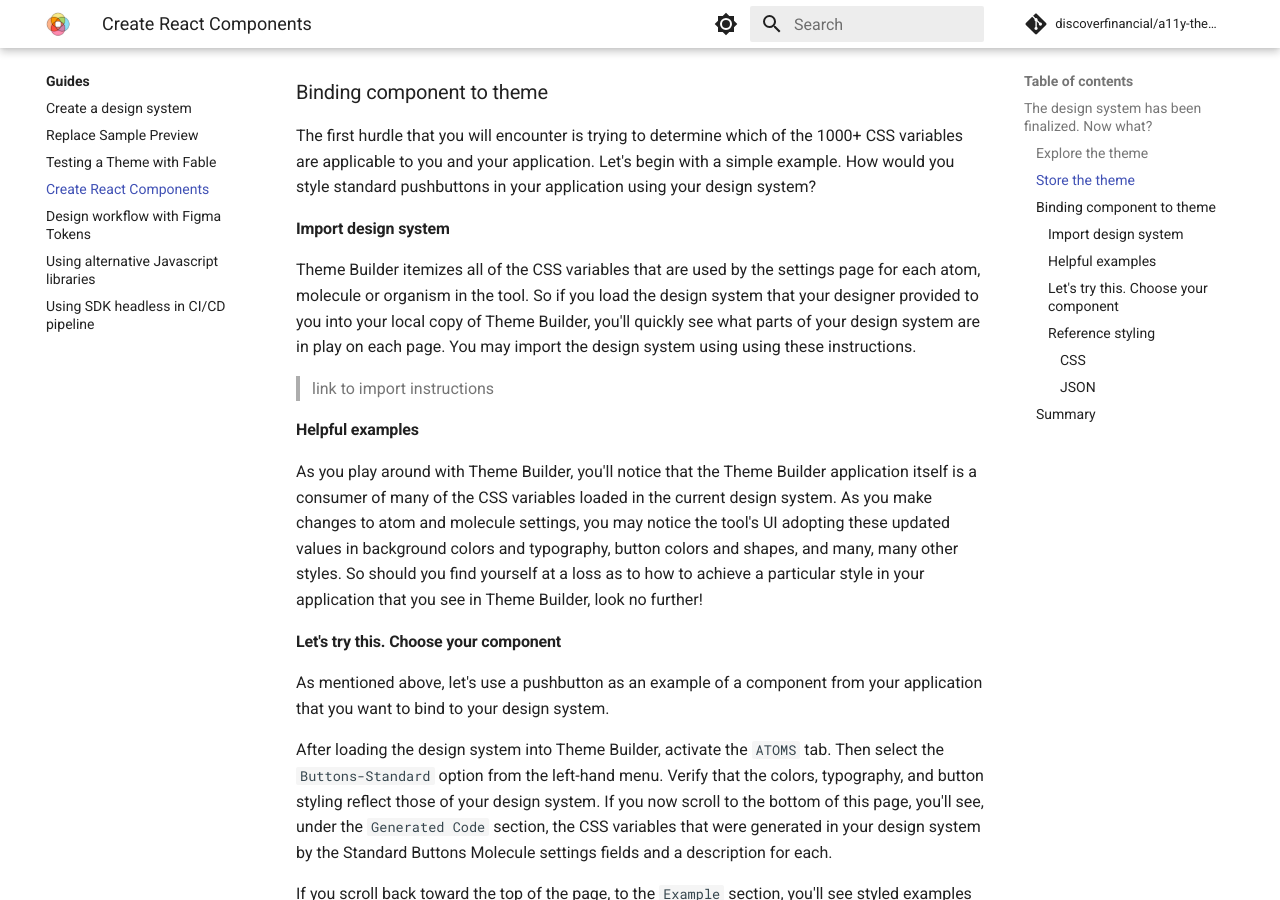
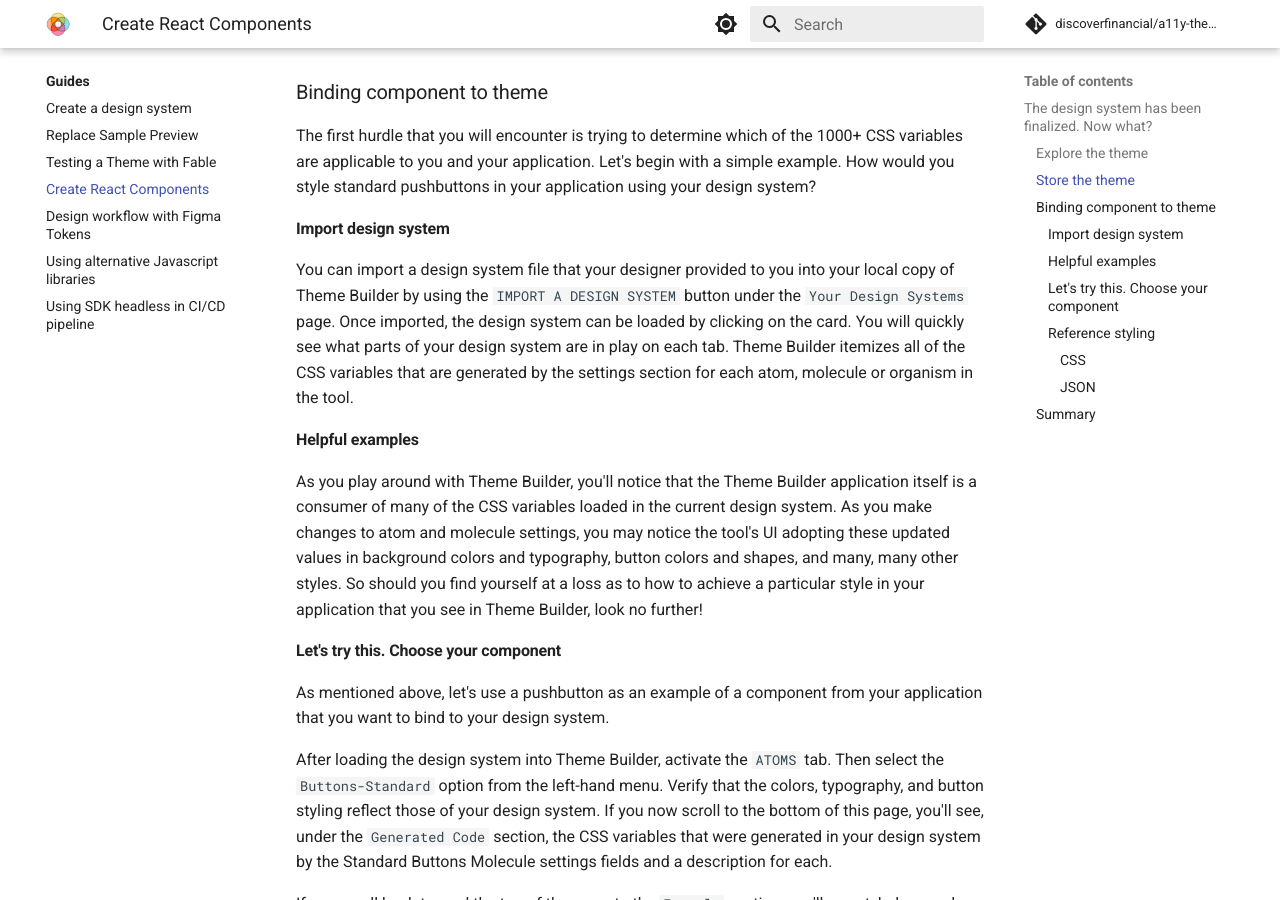
Before and after one commit to finos/a11y-theme-builder, an MkDocs documentation site: the page built from docs/guides/create-react-component.md, in a window 1280 px wide and 900 px high, scrolled down 1234 px. Built offline with MkDocs 1.6.1 and Material for MkDocs 9.7.7, drawn with Linux system fonts in a browser that asks for light colours; comment, search, counter and statistics services are not loaded.

Commit message:
Update import section
Signed-off-by: Bryce Curtis <brycecurtis@discover.com>

```diff
--- a/docs/guides/create-react-component.md
+++ b/docs/guides/create-react-component.md
@@ -26,9 +26,7 @@
 
 #### Import design system
 
-Theme Builder itemizes all of the CSS variables that are used by the settings page for each atom, molecule or organism in the tool.  So if you load the design system that your designer provided to you into your local copy of Theme Builder, you'll quickly see what parts of your design system are in play on each page.  You may import the design system using using these instructions.
-
-> link to import instructions
+You can import a design system file that your designer provided to you into your local copy of Theme Builder by using the `IMPORT A DESIGN SYSTEM` button under the `Your Design Systems` page.  Once imported, the design system can be loaded by clicking on the card.  You will quickly see what parts of your design system are in play on each tab.  Theme Builder itemizes all of the CSS variables that are generated by the settings section for each atom, molecule or organism in the tool.
 
 #### Helpful examples
 
```
